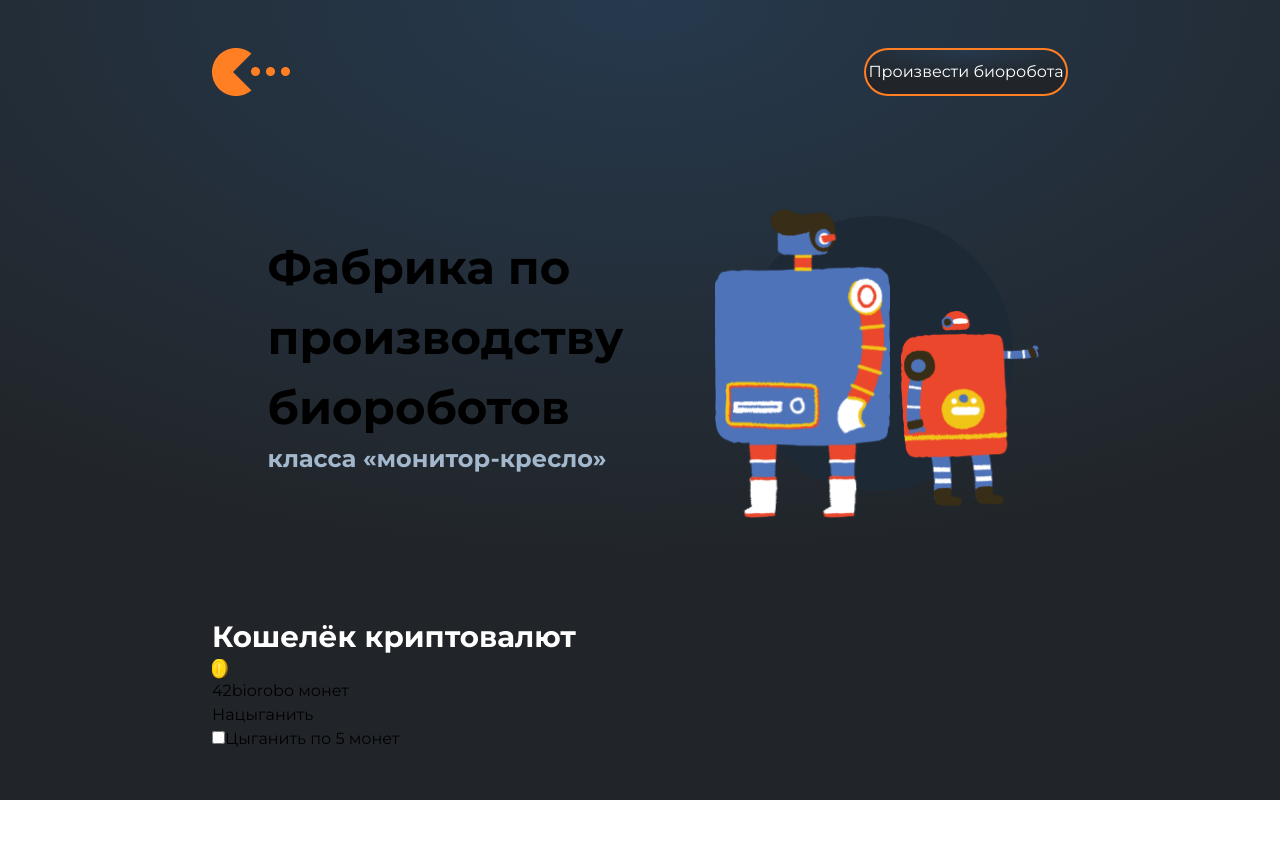
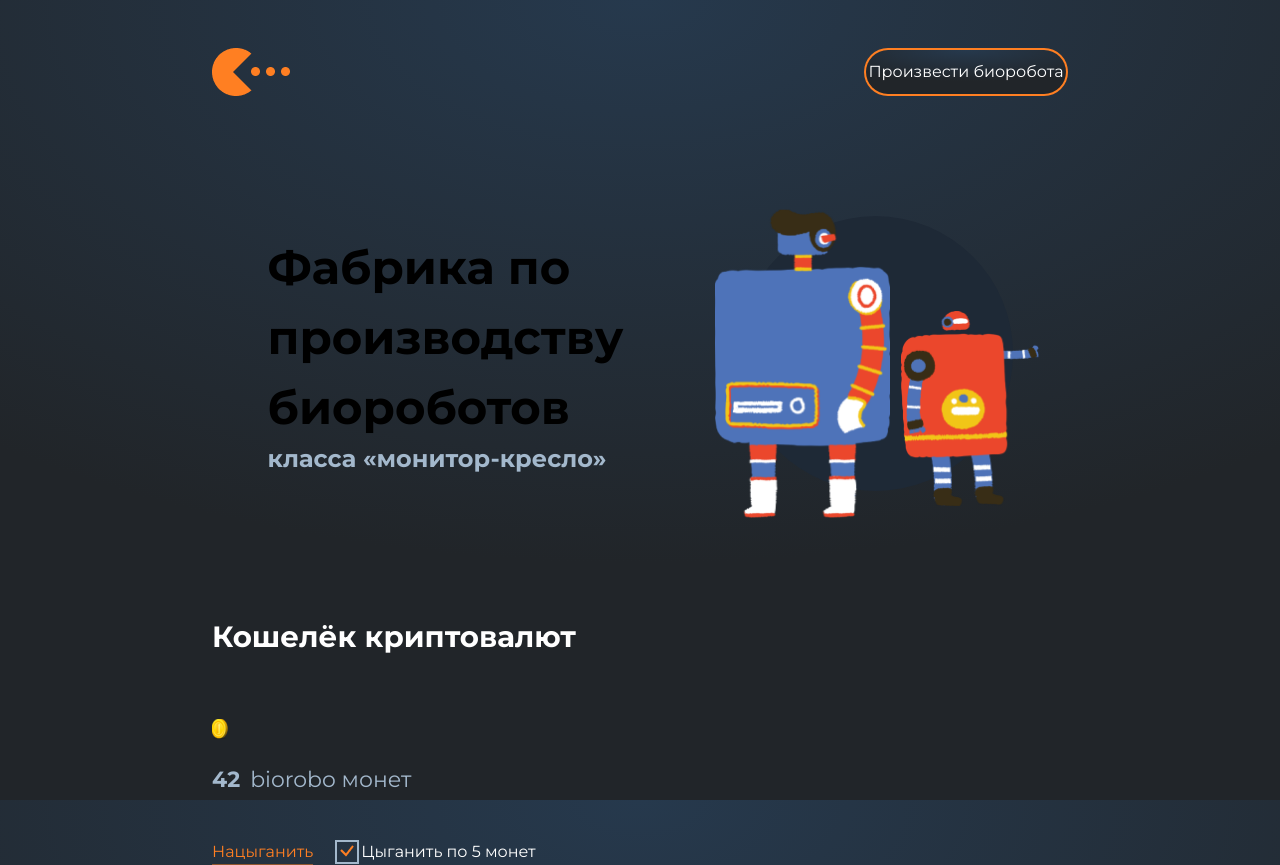
Before and after one commit to V-Kovalenko/biorobot, a Vue app: page / in a window 1280 px wide. Before the commit the page ends 800 px from the top, so only its background shows below. Built offline with nearby package versions, Linux system fonts and the light colour scheme.

Commit message:
add wallet component

```diff
--- a/src/assets/scss/colors.scss
+++ b/src/assets/scss/colors.scss
@@ -10,6 +10,7 @@ $btn-blue-color-disabled: #4C5865;
 $btn-blue-color-hover: #212529;
 /*btn blue end*/
 
-/*color h2 start*/
-$color-h2: #FFFFFF
-/*color h2 end*/
+
+$color-h2: #FFFFFF; //color h2
+
+$color-gypsy: #ff7f22 // color for  class="wallet__gypsy-1" нацыганить
--- a/src/assets/scss/main.scss
+++ b/src/assets/scss/main.scss
@@ -69,5 +69,11 @@ body {
   .second-text {
     @include font-style(12px, 16px, 400)
   }
+  .money {
+    @include adaptiv-font(24, 18);
+    font-weight: 500;
+    color: #A3B8CC
+  ;
+  }
   /*styles for fonts end*/
 }
--- a/src/components/Wallet.vue
+++ b/src/components/Wallet.vue
@@ -10,37 +10,82 @@
       class="wallet__money-img"
     />
 
-    <div class="wallet__count-money">
-      <span class="wallet__number-money">42</span>
-      <span class="wallet__text-money">biorobo монет</span>
+    <div class="wallet__count-money money">
+      <span class="wallet__number-money money">42</span>
+      <span class="wallet__text-money money">biorobo монет</span>
     </div>
 
-    <span class="wallet__gypsy">Нацыганить</span>
-    <label for="gypsy">
-      <input id="gypsy" type="checkbox" />
-      <span class="wallet__gypsy-5">Цыганить по 5 монет</span>
-    </label>
+    <div class="wallet__gypsy text">
+      <span class="wallet__gypsy-1">Нацыганить</span>
+      <label for="gypsy" class="wallet__label">
+        <input type="checkbox" class="wallet__input" />
+        <span class="wallet__gypsy-5">Цыганить по 5 монет</span>
+        <span id="gypsy" class="wallet__checkbox-border" />
+        <!--        <span class="wallet__img-checked" />-->
+        <img
+          src="@/assets/images/wallet/checked.png"
+          alt=""
+          class="wallet__img-checked"
+        />
+      </label>
+    </div>
   </div>
 </template>
 
 <style scoped lang="scss">
 @import "@/assets/scss/colors";
 .wallet {
+  margin-bottom: 104px;
   &__container {
+    display: flex;
   }
   &__h2 {
+    margin-bottom: 60px;
   }
   &__money-img {
+    margin-bottom: 24px;
   }
   &__count-money {
+    margin-bottom: 44px;
+    display: flex;
+    gap: 10px;
   }
   &__number-money {
+    font-weight: 700;
   }
   &__text-money {
   }
   &__gypsy {
+    display: flex;
+    gap: 27px;
+  }
+  &__gypsy-1 {
+    color: $color-gypsy;
+    border-bottom: 1px solid #ff7f2280;
+  }
+  &__label {
+    position: relative;
+  }
+  &__checkbox-border {
+    width: 24px;
+    height: 24px;
+    border: 2px solid #a3b8cc;
+    position: absolute;
+    top: 0;
+    left: -5px;
+    z-index: -1;
+  }
+  &__img-checked {
+    position: absolute;
+    top: 5px;
+    left: 0;
+  }
+  &__input {
+    opacity: 0;
   }
   &__gypsy-5 {
+    margin-left: 8px;
+    color: $color-h2;
   }
 }
 </style>
```
Also changed, not shown: src/assets/images/wallet/checked.png (added).
